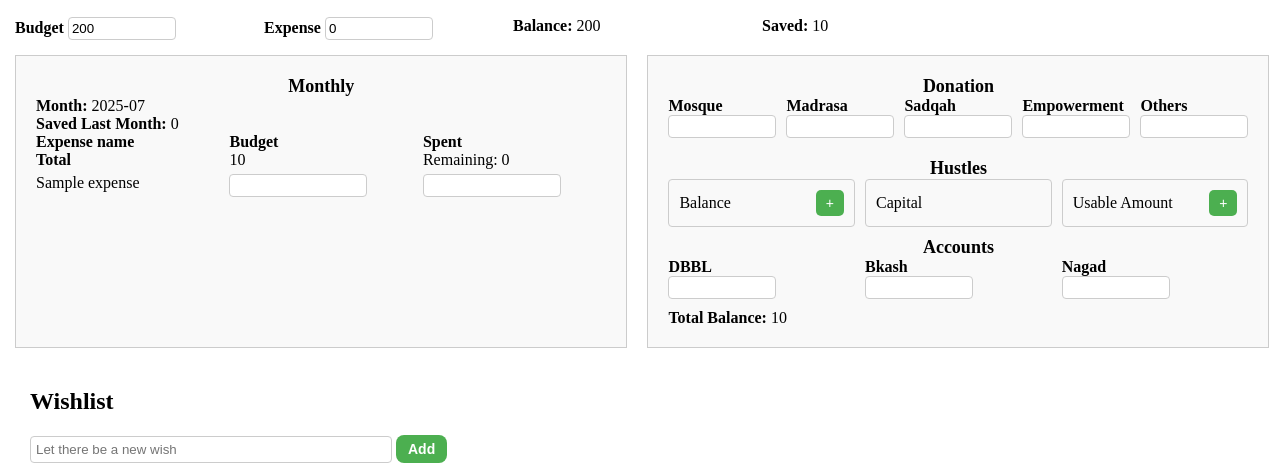
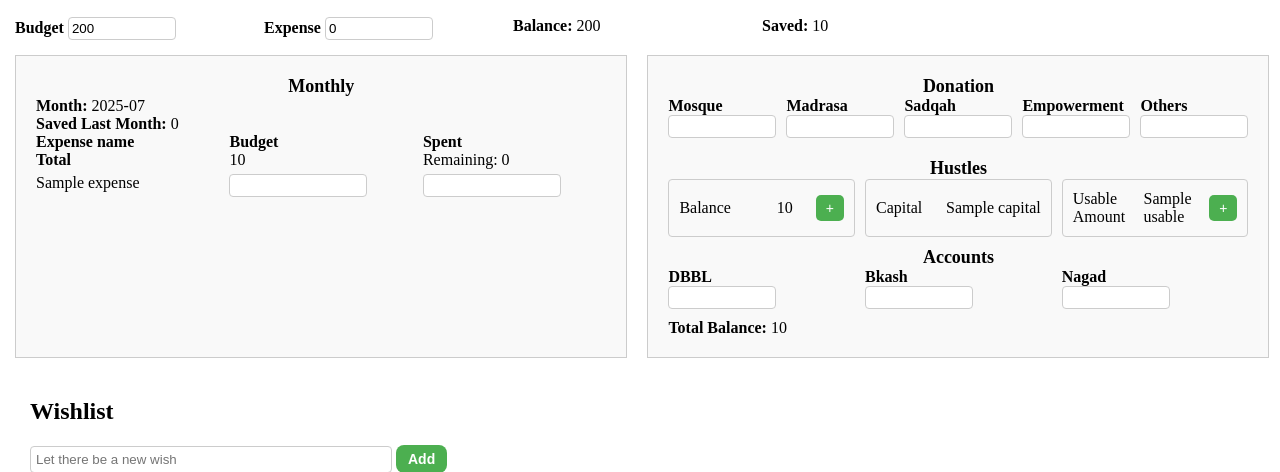
Before and after one commit to MazFahim/pythonProjects, a Flask app: page /balance in a window 1280 px wide. Shown: the part 176-648 px from the top of the page. Run offline with Flask 3, Linux system fonts and the light colour scheme; a database or web service that is not in the repository returns one stand-in record (values such as "Sample title").

Commit message:
Update balance.html

```diff
--- a/Padma/templates/balance.html
+++ b/Padma/templates/balance.html
@@ -285,16 +285,16 @@
             <div class="hustle-grid" style="display: grid; grid-template-columns: repeat(3, 1fr); gap: 10px; margin-bottom: 10px;">
                 <div class="hustle-item">
                     <span>Balance</span><br>
-                    <span id="hustleBalanceValue"></span>
+                    <span id="hustleBalanceValue">{{ balanceDonation.hustles.balance }}</span>
                     <button class="hustle-button" onclick="openAmountUpdateModal('balance')">+</button>
                 </div>
                 <div class="hustle-item">
                     <span>Capital</span><br>
-                    <span id="hustleCapitalValue"></span>
+                    <span id="hustleCapitalValue">{{ balanceDonation.hustles.capital }}</span>
                 </div>
                 <div class="hustle-item">
                     <span>Usable Amount</span><br>
-                    <span id="hustleUsableValue"></span>
+                    <span id="hustleUsableValue">{{ balanceDonation.hustles.usable }}</span>
                     <button class="hustle-button" onclick="openAmountUpdateModal('Usable')">+</button>
                 </div>
             </div>
@@ -491,10 +491,40 @@
 
     function openAmountUpdateModal(type) {
         currentField = type;
+        document.getElementById('amountInput').value = '';
         document.getElementById('amountUpdateModal').style.display = 'block';
     }
 
     function submitModal() {
+        const amount = parseFloat(document.getElementById('amountInput').value);
+        const hustleBalance = document.getElementById('hustleBalanceValue');
+        const hustleCapital = document.getElementById('hustleCapitalValue');
+        const hustleUsable = document.getElementById('hustleUsableValue');
+
+        if (!amount || isNaN(amount) || amount <= 0) {
+            return;
+        }
+
+        if(currentField==='balance') {
+            const newBalance = parseInt(hustleBalance.innerText || 0) + amount;
+            const capital = Math.floor(newBalance * 0.7);
+            const usable = newBalance - capital;
+
+            hustleBalance.innerText = newBalance;
+            hustleCapital.innerText = capital;
+            hustleUsable.innerText = usable;
+
+            updateBalanceDonation('hustles', 'balance', newBalance);
+            updateBalanceDonation('hustles', 'capital', capital);
+            updateBalanceDonation('hustles', 'usable', usable);
+        }
+        else if(currentField==='Usable') {
+            const newUsable = parseInt(hustleUsable.innerText || 0) - amount;
+            hustleUsable.innerText = newUsable;
+
+            updateBalanceDonation('hustles', 'usable', updated);
+        }
+
         closeModal();
     }
 
```
